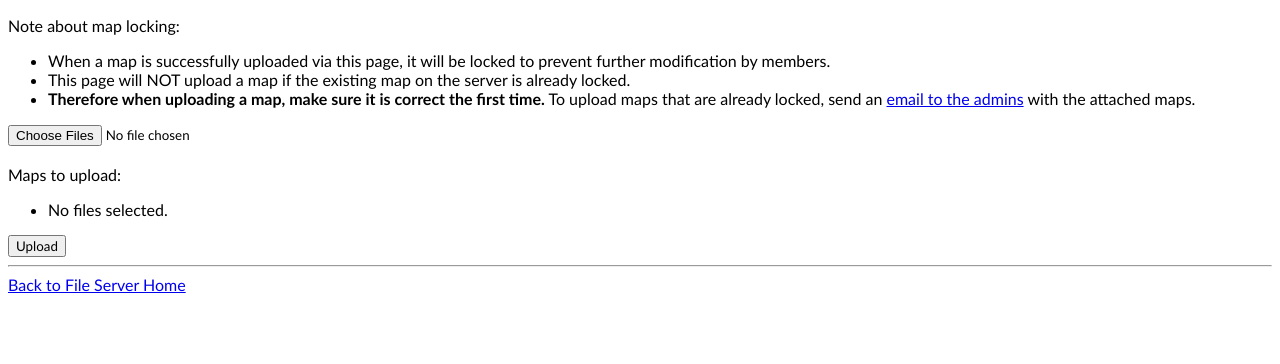
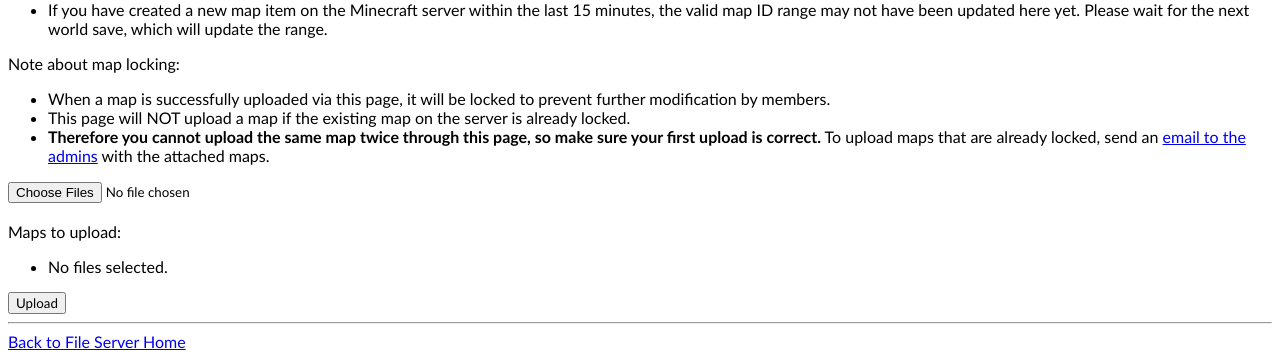
Before and after one commit to Frumple/mrt-file-server, a Flask app: template mrt_file_server/templates/map/upload/index.html in a window 1280 px wide. Shown: the part 436-800 px from the top of the page. Run offline with Flask 2, Linux system fonts and the light colour scheme; the template is opened without the code that fills it, so the values that code supplies are empty.

Commit message:
Update map upload instructions.

```diff
--- a/mrt_file_server/templates/map/upload/index.html
+++ b/mrt_file_server/templates/map/upload/index.html
@@ -18,12 +18,13 @@
     <li>Each file must have a valid <a href="https://minecraft.gamepedia.com/Map_item_format" target="_blank">NBT map item format</a>. Instructions on how to make these files can be found on the <a href="https://www.minecartrapidtransit.net/policies-procedures/#Map_Uploads" target="_blank">Policies &amp; Procedures</a> page on the MRT website.</li>
     <li>File names must have the following format: <strong>map_#####.dat</strong>, where ##### is the map ID.</li>
     <li>Map IDs must be within the last {{ last_allowed_id_range }} maps recently created on the server, currently from IDs <strong>{{ last_map_id - last_allowed_id_range + 1 }}</strong> to <strong>{{ last_map_id }}</strong>. To upload maps outside this range, send an <a href="mailto:admin@minecartrapidtransit.net">email to the admins</a> with the attached maps.</li>
+    <li>If you have created a new map item on the Minecraft server within the last 15 minutes, the valid map ID range may not have been updated here yet. Please wait for the next world save, which will update the range.</li>
   </ul>
   <span>Note about map locking:</span>
   <ul>
     <li>When a map is successfully uploaded via this page, it will be locked to prevent further modification by members.</li>
     <li>This page will NOT upload a map if the existing map on the server is already locked.</li>
-    <li><strong>Therefore when uploading a map, make sure it is correct the first time.</strong> To upload maps that are already locked, send an <a href="mailto:admin@minecartrapidtransit.net">email to the admins</a> with the attached maps.</li>
+    <li><strong>Therefore you cannot upload the same map twice through this page, so make sure your first upload is correct.</strong> To upload maps that are already locked, send an <a href="mailto:admin@minecartrapidtransit.net">email to the admins</a> with the attached maps.</li>
   </ul>
   <input type="file" id="fileInput" name="map" multiple accept=".dat" onchange="handleFiles(this.files)">
   <br />
```
